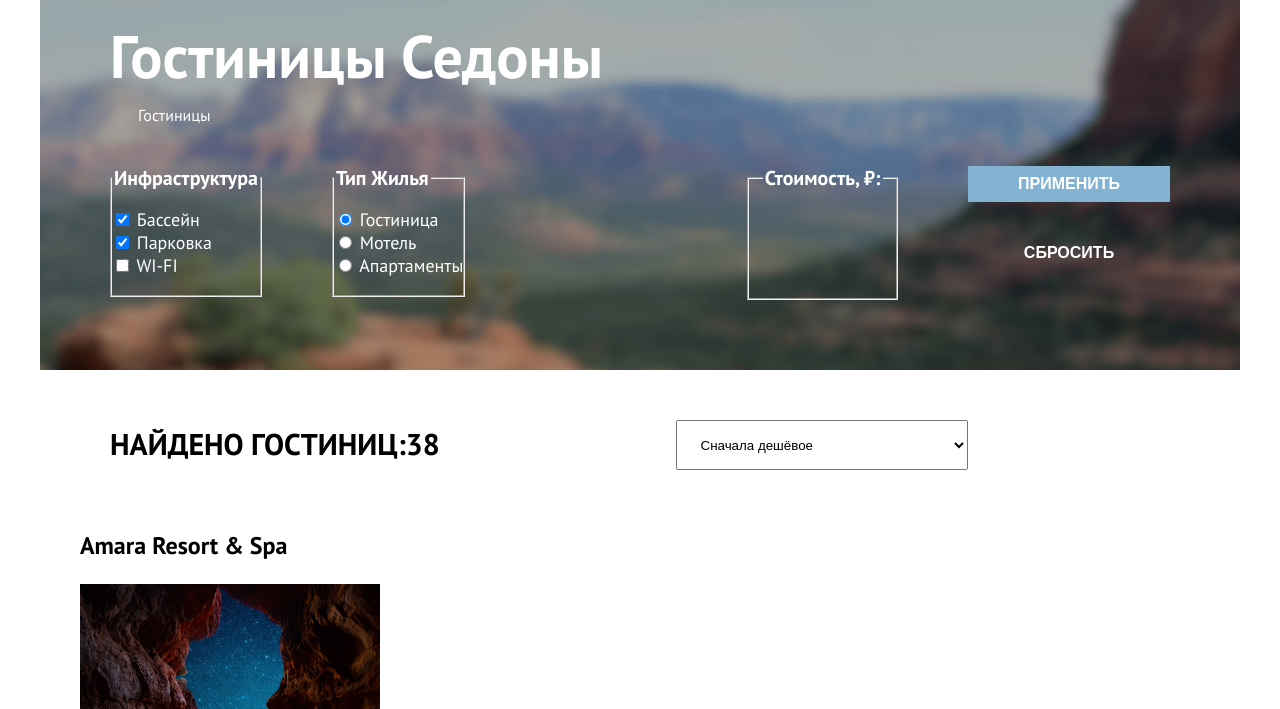
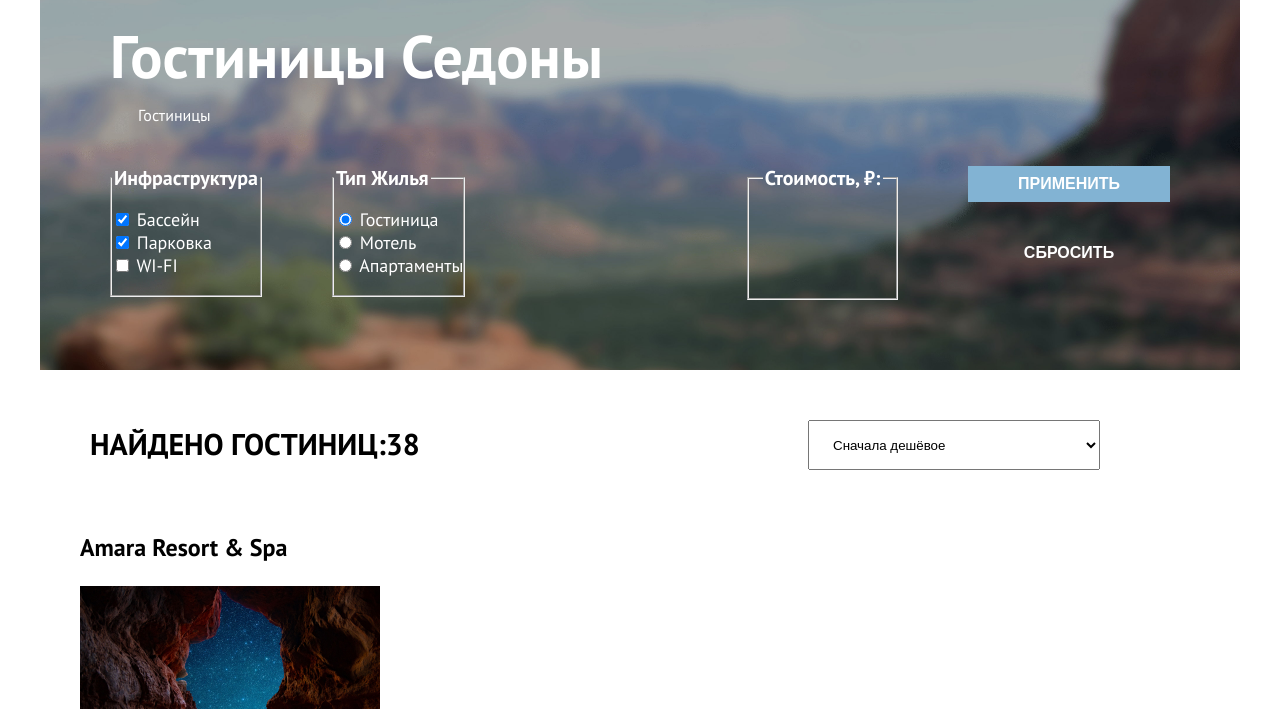
Before and after one commit to htmlacademy-htmlcss/2241399-sedona-35, a website: page catalog.html in a window 1280 px wide. Shown: the part 91-800 px from the top of the page. Drawn offline with Linux system fonts and the light colour scheme.

Commit message:
fixes hotel sort

```diff
--- a/catalog.html
+++ b/catalog.html
@@ -132,6 +132,7 @@
 					<option value="cheap">Сначала популярное</option>
 					<option value="expensive">Сначала дорогое</option>
 				</select>
+				<div class="view-type-buttons">
 				<a href="#" class="button sort-button" aria-current="page">
 
 					<span class="visually-hidden">Показать таблицу</span>
@@ -144,7 +145,7 @@
 
 					<span class="visually-hidden">Показать список</span>
 				</a>
-			</div>
+			</div> </div>
 
 			<ul class="hotels-list">
 				<li class="hotel-card">
--- a/styles/styles.css
+++ b/styles/styles.css
@@ -518,6 +518,8 @@ body {
 .hotel-sort {
 	display: flex;
 	justify-content: space-between;
+	padding: 50px 70px 40px 50px;
+	gap: 70px;
 }
 
 .header-find-hotels {
@@ -528,8 +530,9 @@ body {
 	text-transform: uppercase;
 	color: #000000;
 	background-color: #ffffff;
-	padding: 56px 201px 46px 70px;
+	padding-top: 6px;
 	margin: 0;
+	margin-right: auto;
 }
 
 .select-control {
@@ -537,7 +540,10 @@ body {
 	width: 292px;
 	height: 50px;
 	padding: 14px 131px 14px 20px;
-	margin-top: 50px;
+}
+
+.view-type-buttons {
+	gap: 8px;
 }
 
 .sort-selection {
@@ -548,14 +554,11 @@ body {
 	text-transform: none;
 	color: #333333;
 	background-color: #ffffff;
-	padding: 14px 131px 14px 20px;
 }
 
 .sort-button {
 	width: 48px;
 	height: 48px;
-	margin-right: 8px;
-	margin-top: 50px;
 }
 
 .hotels-list {
```
Also changed, not shown: styles/styles.min.css.
